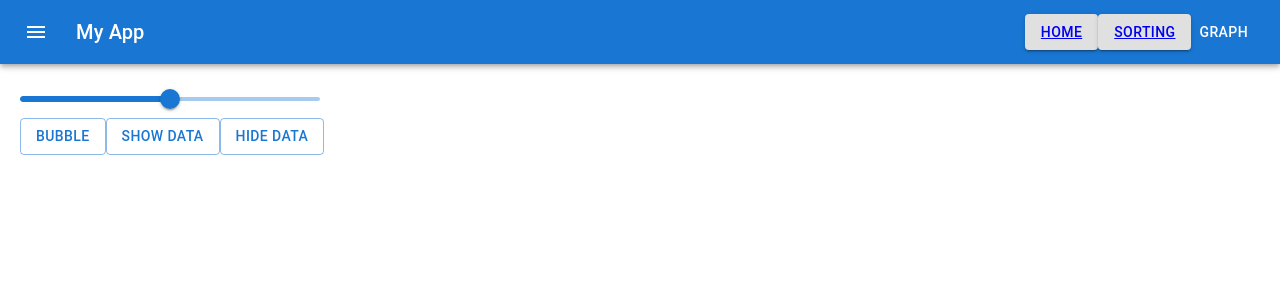
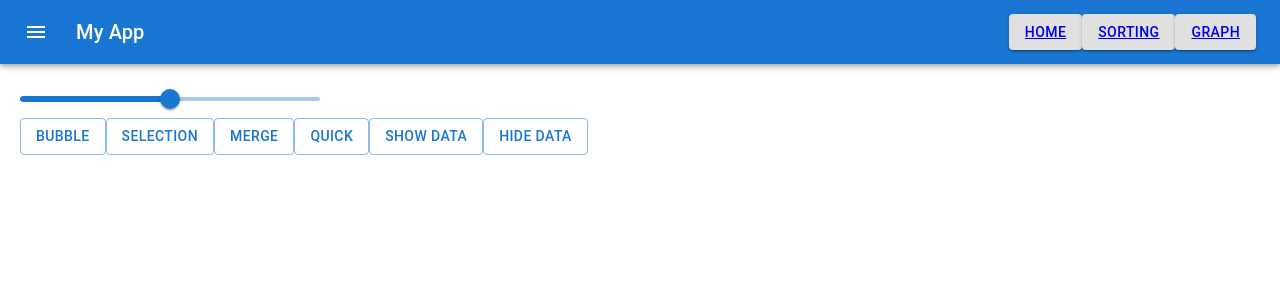
Before and after one commit to JBayne07/Data_Visualization, a React (Create React App) app in the folder client/: page /sort in a window 1280 px wide. Shown: the top 300 px of the page. Built offline with nearby package versions, Linux system fonts and the light colour scheme; no server answers.

Commit message:
Implemented Selection sort and animated it

```diff
--- /dev/null
+++ b/client/src/components/graph.js
@@ -0,0 +1,7 @@
+export const Graph = () => {
+    return(
+        <>
+            <h1>Graph</h1>
+        </>
+    )
+}
--- a/client/src/components/navbar.js
+++ b/client/src/components/navbar.js
@@ -32,7 +32,11 @@ export const Navbar = () => {
                     Sorting
                   </Link>
               </Button>
-              <Button color="inherit">Graph</Button>
+              <Button variant="contained" color="inherit">
+                <Link to='/graph' className='GraphPage' color="inherit">
+                  Graph
+                </Link>
+              </Button>
             </Toolbar>
           </AppBar>
         </Box>
--- a/client/src/components/sort.js
+++ b/client/src/components/sort.js
@@ -2,15 +2,37 @@ import { BarContainer } from "./barContainer";
 import { Button, Slider, Box } from "@mui/material";
 import './sort.css'
 import { useEffect, useState } from "react";
+let array = [38, 27, 43, 3, 9, 82, 10]
 let totalArr = [];
 let arr = [];
 let shuffledArr = [];
-const initialParameters = {paramArr:totalArr};
+const initialParameters = {paramArr:totalArr, };
 
-// Need to add, adjust data size bar
-// Need to add colour to a specific bar being moved
-// Add a another value to array, example: array.colour, because there is already array.value, then update the array.colour where setParameters is
 // Need to add animation to make it look better
+
+const swap = (array, num1, num2) => {
+    let c = array[0].colour;
+    let temp = array[num1].value;
+    array[num1].value = array[num2].value;
+    array[num2].value = temp;
+    array[num2].colour = "green";
+    array[num1].colour = c;
+}
+
+const merge = (array, left, middle, right) => {
+
+}
+
+const mergeSort = (array, left, right) => {
+    // let c = array[0].colour;
+    if(left>=right){
+        return;
+    }
+    let middle = (left+(right))/2;
+    mergeSort(array, left, middle);
+    mergeSort(array, middle+1, right);
+    merge(array, left, middle, right)
+}
 
 export const Sort = () => {
 
@@ -34,11 +56,10 @@ export const Sort = () => {
 
     const showData = (array) => {
         shuffledArr = array.sort(() => 0.5 - Math.random());
-        arr = shuffledArr.slice(0,250*(size/100));
+        arr = shuffledArr.slice(0,225*(size/100));
         for(let i = 0; i < arr.length; ++i){
             arr[i].colour = "black";
         }
-        console.log(size);
         setVisibility(true);
         setParameters({paramArr:arr});
     }
@@ -48,21 +69,25 @@ export const Sort = () => {
     }
 
     const changeSize = (event, newSize) =>{
-        setSize(newSize)
+        if(newSize !== 100 && newSize !== 0){
+            if(visibility){
+                setSize(newSize);
+                showData(totalArr);
+            }
+        }
+        setSize(newSize);
+
     }
 
     const bubbleSort = (array) => {
+        console.log("bubble");
         let c = array[0].colour;
         if(visibility){
             for(let i = 0; i < array.length; ++i){
                 for(let j = 0; j < array.length-i-1; ++j){
                     setTimeout(() => {
                         if(array[j].value > array[j+1].value){
-                            let temp = array[j].value;
-                            array[j].value = array[j+1].value;
-                            array[j+1].value = temp;
-                            array[j+1].colour = "green";
-                            array[j].colour = c;
+                            swap(array, j, j+1)
                         }else{
                             array[j].colour = c;
                         }
@@ -74,23 +99,64 @@ export const Sort = () => {
                             setParameters({paramArr:array});
                         }
                         setParameters({paramArr:array})
-                    }, 20)
+                    }, 1)
                 }
-
             }
         }
     }
 
     const selectionSort = (array) => {
+        console.log("selection");
+        let minIndex = 0
+        let c = array[0].colour;
+        if(visibility){
+            for(let i = 0; i < array.length-1; ++i){
+                for(let j = i+1; j < array.length; ++j){
+                    setTimeout(() => {
+                        if(j === i+1){
+                            // eslint-disable-next-line
+                            minIndex = i;
+                        }
+                        if(array[j].value < array[minIndex].value){
+                            array[minIndex].colour = c;
+                            // eslint-disable-next-line
+                            minIndex = j;
+                            array[minIndex].colour = "blue";
+                            setParameters({paramArr:array});
+                        }
 
+                        if(j === array.length-1){
+                            if(i === minIndex){
+                                array[i].colour = "pink";
+                                setParameters({paramArr: array});
+                            }else{
+                                let temp = array[i].value;
+                                array[i].value = array[minIndex].value;
+                                array[minIndex].value = temp;
+                                array[i].colour = "pink";
+                                array[minIndex].colour = c;
+                                setParameters({paramArr: array});
+                            }
+                            if(i === array.length-2){
+                                array[i+1].colour = "pink";
+                                setParameters({paramArr:array});
+                            }
+                        }else{
+                            array[i].colour = "green";
+                        }
+                    }, 10)
+                }
+            }
+        }
     }
 
-    const mergeSort = (array) => {
-
+    const triggerMergeSort = (array) => {
+        console.log("merge");
+        mergeSort(array, 0, array.length-1);
     }
 
     const quickSort = (array) => {
-
+        console.log("quick");
     }
 
     return(
@@ -104,6 +170,18 @@ export const Sort = () => {
 
             <Button variant="outlined" onClick={() => bubbleSort(arr)} >
                 Bubble
+            </Button>
+
+            <Button variant="outlined" onClick={() => selectionSort(arr)} >
+                Selection
+            </Button>
+
+            <Button variant="outlined" onClick={() => triggerMergeSort(array)} >
+                Merge
+            </Button>
+
+            <Button variant="outlined" onClick={() => quickSort(arr)} >
+                Quick
             </Button>
 
             <Button variant="outlined" onClick={() => showData(totalArr)} >
--- a/client/src/routes.js
+++ b/client/src/routes.js
@@ -1,5 +1,6 @@
+import {Home} from './components/home'
 import { Sort } from "./components/sort";
-import {Home} from './components/home'
+import { Graph } from "./components/graph"
 import React from "react";
 import { Route, Switch } from "react-router-dom";
 
@@ -7,10 +8,13 @@ const Routes = () => {
     return (
         <div>
             <Switch>
+                <Route exact path ='/' component={Home}/>
+            </Switch>
+            <Switch>
                 <Route exact path ='/sort' component={Sort}/>
             </Switch>
             <Switch>
-                <Route exact path ='/' component={Home}/>
+                <Route exact path ='/graph' component={Graph}/>
             </Switch>
         </div>
     )
```
